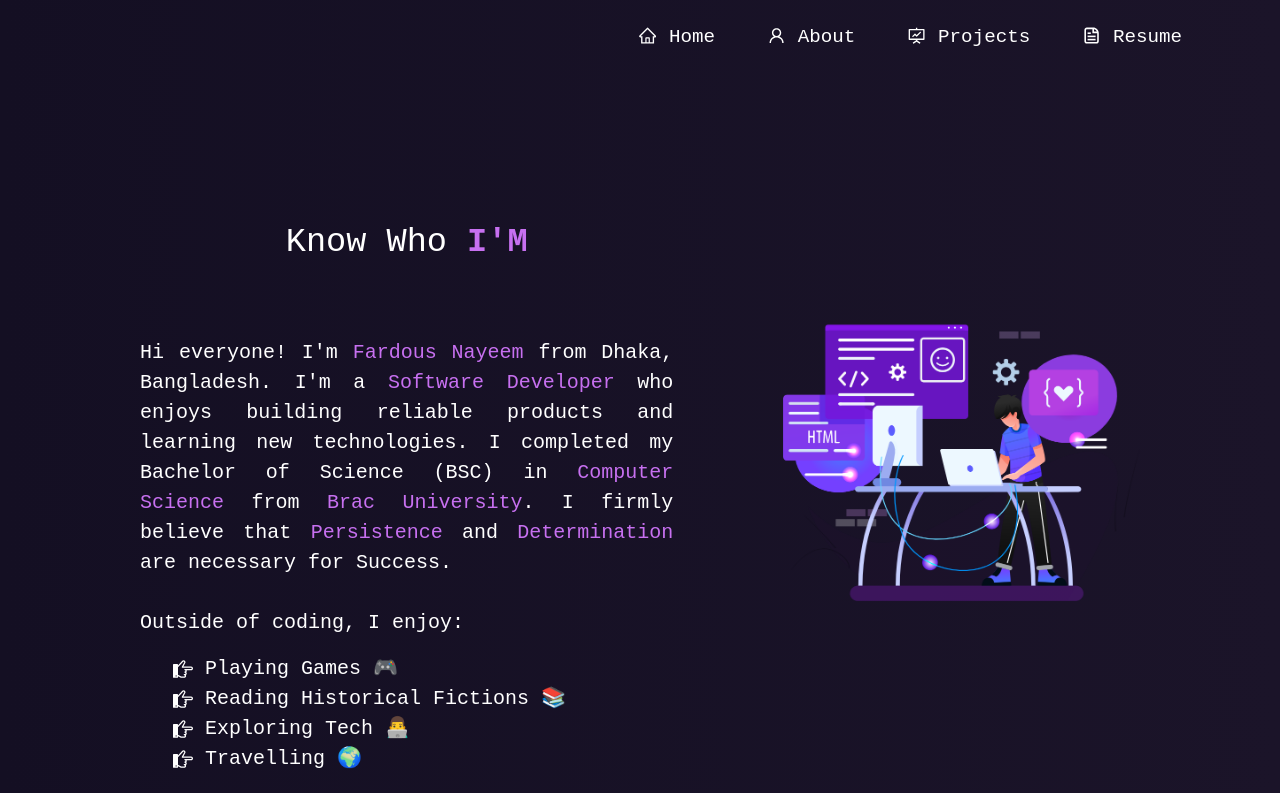
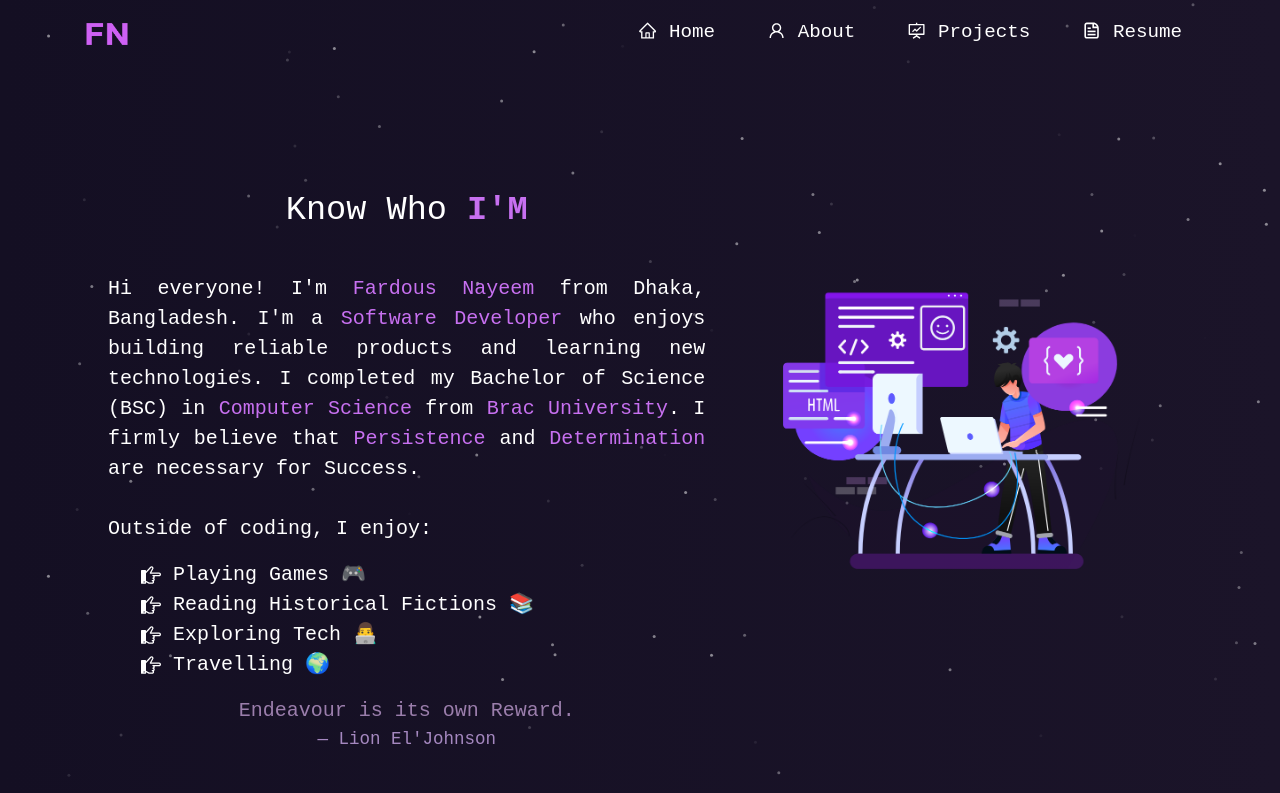
Before and after one commit to FardousNayeem/PortfolioNayeem, a React (Vite) app: page /about in a window 1280 px wide. Shown: the top 793 px of the page. Built offline with nearby package versions, Linux system fonts and the light colour scheme; a web font is replaced by a local one.

Commit message:
particles working

```diff
--- a/package.json
+++ b/package.json
@@ -24,6 +24,7 @@
     "react-router-dom": "^7.12.0",
     "react-tsparticles": "^2.12.2",
     "tsparticles-engine": "^2.12.0",
+    "tsparticles-slim": "^2.12.0",
     "typewriter-effect": "^2.22.0"
   },
   "devDependencies": {
--- a/src/App.css
+++ b/src/App.css
@@ -1,47 +1,3 @@
-#root {
-  max-width: 1280px;
-  margin: 0 auto;
-  padding: 2rem;
-  text-align: center;
-}
-
-.logo {
-  height: 6em;
-  padding: 1.5em;
-  will-change: filter;
-  transition: filter 300ms;
-}
-.logo:hover {
-  filter: drop-shadow(0 0 2em #646cffaa);
-}
-.logo.react:hover {
-  filter: drop-shadow(0 0 2em #61dafbaa);
-}
-
-@keyframes logo-spin {
-  from {
-    transform: rotate(0deg);
-  }
-  to {
-    transform: rotate(360deg);
-  }
-}
-
-@media (prefers-reduced-motion: no-preference) {
-  a:nth-of-type(2) .logo {
-    animation: logo-spin infinite 20s linear;
-  }
-}
-
-.card {
-  padding: 2em;
-}
-
-.read-the-docs {
-  color: #888;
-}
-
-
 .App {
   text-align: center;
 }
--- a/src/components/Particle.tsx
+++ b/src/components/Particle.tsx
@@ -1,31 +1,29 @@
+import { useCallback } from "react";
 import Particles from "react-tsparticles";
+import type { Engine } from "tsparticles-engine";
+import { loadSlim } from "tsparticles-slim";
 import type { ISourceOptions } from "tsparticles-engine";
 
 export default function Particle() {
+  const particlesInit = useCallback(async (engine: Engine) => {
+    await loadSlim(engine);
+  }, []);
+
   const options: ISourceOptions = {
+    fullScreen: { enable: false },
+    detectRetina: true,
     fpsLimit: 60,
+
     particles: {
       number: {
-        value: 160,
-        density: {
-          enable: true,
-          area: 1500,
-        },
+        value: 200,
+        density: { enable: true, area: 1500 },
       },
-      links: {
-        enable: false,
-        opacity: 0.03,
-      },
-      move: {
-        direction: "right",
-        enable: true,
-        speed: 0.05,
-      },
-      size: {
-        value: 1,
-      },
+      color: { value: "#ffffff" },
+      shape: { type: "circle" },
+
       opacity: {
-        value: { min: 0.05, max: 1 },
+        value: { min: 0.0, max: 0.5 },
         animation: {
           enable: true,
           speed: 1,
@@ -33,22 +31,30 @@ export default function Particle() {
           sync: false,
         },
       },
+
+      size: { value: 1.5 },
+
+      move: {
+        enable: true,
+        direction: "right",
+        speed: 0.05,
+        outModes: { default: "out" },
+      },
+
+      links: {
+        enable: false,
+      },
     },
+
     interactivity: {
       events: {
-        onClick: {
-          enable: true,
-          mode: "push",
-        },
+        onClick: { enable: true, mode: "push" },
       },
       modes: {
-        push: {
-          quantity: 1,
-        },
+        push: { quantity: 1 },
       },
     },
-    detectRetina: true,
   };
 
-  return <Particles id="tsparticles" options={options} />;
+  return <Particles id="tsparticles" init={particlesInit} options={options} />;
 }
--- a/src/index.css
+++ b/src/index.css
@@ -1,73 +1,3 @@
-:root {
-  font-family: system-ui, Avenir, Helvetica, Arial, sans-serif;
-  line-height: 1.5;
-  font-weight: 400;
-
-  color-scheme: light dark;
-  color: rgba(255, 255, 255, 0.87);
-  background-color: #242424;
-
-  font-synthesis: none;
-  text-rendering: optimizeLegibility;
-  -webkit-font-smoothing: antialiased;
-  -moz-osx-font-smoothing: grayscale;
-}
-
-a {
-  font-weight: 500;
-  color: #646cff;
-  text-decoration: inherit;
-}
-a:hover {
-  color: #535bf2;
-}
-
-body {
-  margin: 0;
-  display: flex;
-  place-items: center;
-  min-width: 320px;
-  min-height: 100vh;
-}
-
-h1 {
-  font-size: 3.2em;
-  line-height: 1.1;
-}
-
-button {
-  border-radius: 8px;
-  border: 1px solid transparent;
-  padding: 0.6em 1.2em;
-  font-size: 1em;
-  font-weight: 500;
-  font-family: inherit;
-  background-color: #1a1a1a;
-  cursor: pointer;
-  transition: border-color 0.25s;
-}
-button:hover {
-  border-color: #646cff;
-}
-button:focus,
-button:focus-visible {
-  outline: 4px auto -webkit-focus-ring-color;
-}
-
-@media (prefers-color-scheme: light) {
-  :root {
-    color: #213547;
-    background-color: #ffffff;
-  }
-  a:hover {
-    color: #747bff;
-  }
-  button {
-    background-color: #f9f9f9;
-  }
-}
-
-
 @import url("https://fonts.googleapis.com/css2?family=Outfit&family=PT+Mono&display=swap");
 
 body {
--- a/src/style.css
+++ b/src/style.css
@@ -247,13 +247,33 @@ button:focus {
     transform: rotate(0deg);
   }
 }
-#tsparticles {
+/* #tsparticles {
   position: fixed !important;
   background-repeat: no-repeat !important;
   background-size: cover !important;
   width: 100%;
   height: 100%;
 }
+*/
+
+#tsparticles {
+  position: absolute;
+  inset: 0;
+  width: 100%;
+  height: 100%;
+  z-index: 0;
+}
+
+.home-section {
+  position: relative;
+  overflow: hidden;
+}
+
+.home-content {
+  position: relative;
+  z-index: 1; /* keeps text above particles */
+}
+
 
 .home-header {
   padding-top: 80px !important;
```
Also changed, not shown: 1 other file (tests, documents, lock files or other folders).
